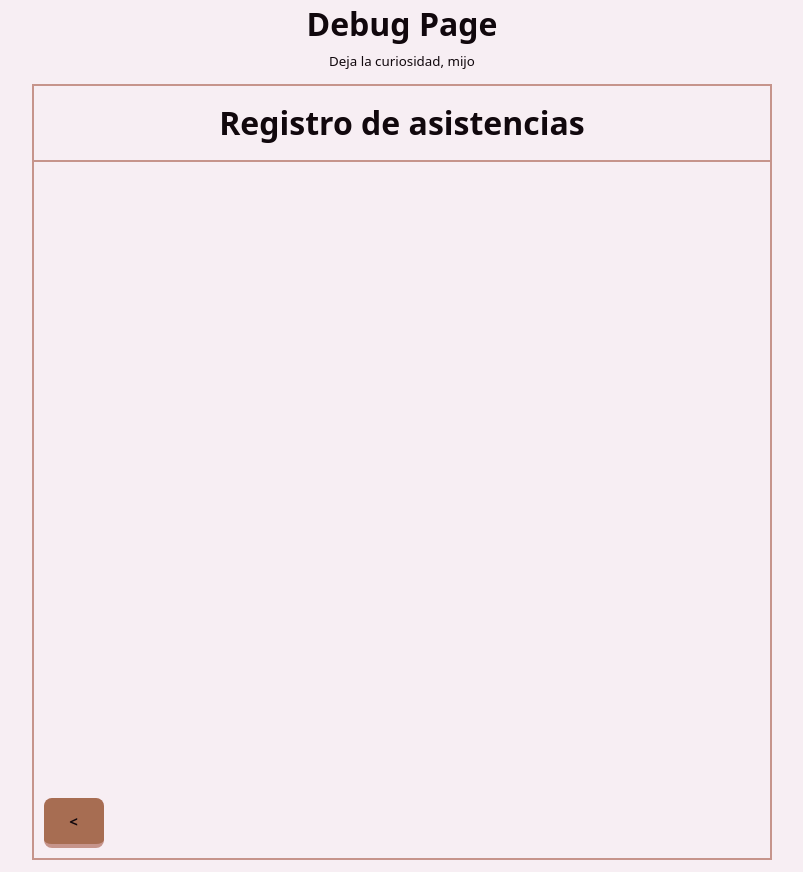
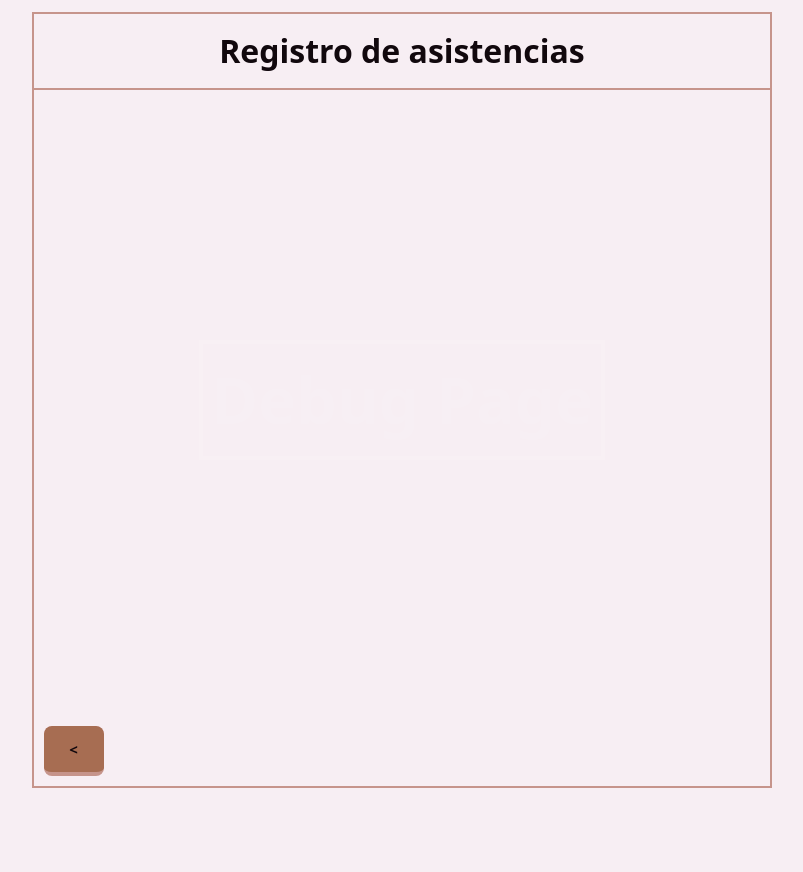
Before and after one commit to RicJDev/attendace-tracker, a React (Vite) app in the folder client/: page /debug in a window 1280 px wide. Shown: the whole page, without its empty margins (238-1041 px from the left). After the commit the page ends 800 px from the top, so only its background shows below. Built offline with nearby package versions, Linux system fonts and the light colour scheme.

Commit message:
refactor: simplificando pagina de debugueo

```diff
--- a/client/src/main.tsx
+++ b/client/src/main.tsx
@@ -15,7 +15,11 @@ createRoot(document.getElementById('root')!).render(
       <Routes>
         <Route
           path='debug'
-          element={<Debug />}
+          element={
+            <Debug>
+              <RouteLayout />
+            </Debug>
+          }
         />
 
         <Route element={<RouteLayout />}>
--- a/client/src/pages/Debug.css
+++ b/client/src/pages/Debug.css
@@ -1,11 +1,12 @@
-.debug-container {
-  display: grid;
-  min-height: 100vh;
-  max-width: 100vw;
-  grid-template-rows: auto 1fr;
-  place-items: center;
-}
-
-.debug-container header {
+.debug-header {
+  position: absolute;
+  inset: 0;
+  margin: auto;
+  height: fit-content;
+  width: fit-content;
+  font-size: 32px;
+  padding: 8px;
+  color: rgba(255, 255, 255, 0.1);
+  border: solid 4px rgba(255, 255, 255, 0.1);
   text-align: center;
 }
--- a/client/src/pages/Debug.tsx
+++ b/client/src/pages/Debug.tsx
@@ -1,17 +1,14 @@
-import { RouteLayout } from '../layouts/RouteLayout'
 import './Debug.css'
+import type { PropsWithChildren } from 'react'
 
-export function Debug() {
+export function Debug({ children }: PropsWithChildren) {
   return (
-    <div className='debug-container'>
-      <header>
+    <>
+      <header className='debug-header'>
         <h1>Debug Page</h1>
-        <small>Deja la curiosidad, mijo</small>
       </header>
 
-      <main>
-        <RouteLayout />
-      </main>
-    </div>
+      {children}
+    </>
   )
 }
```
